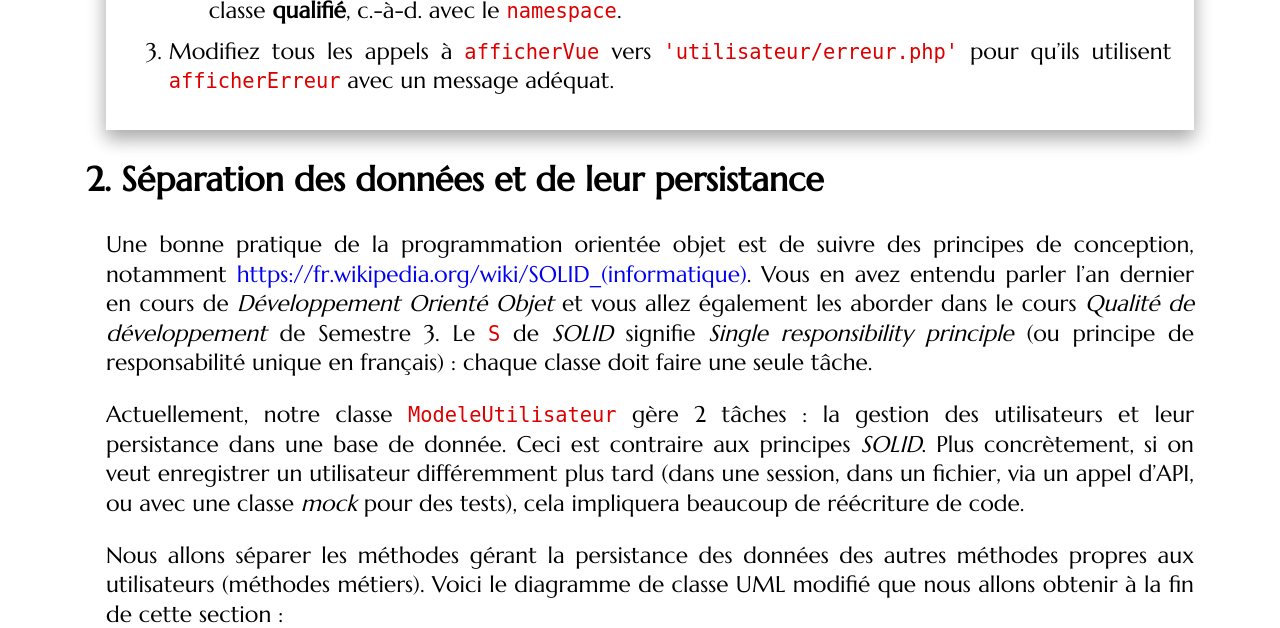
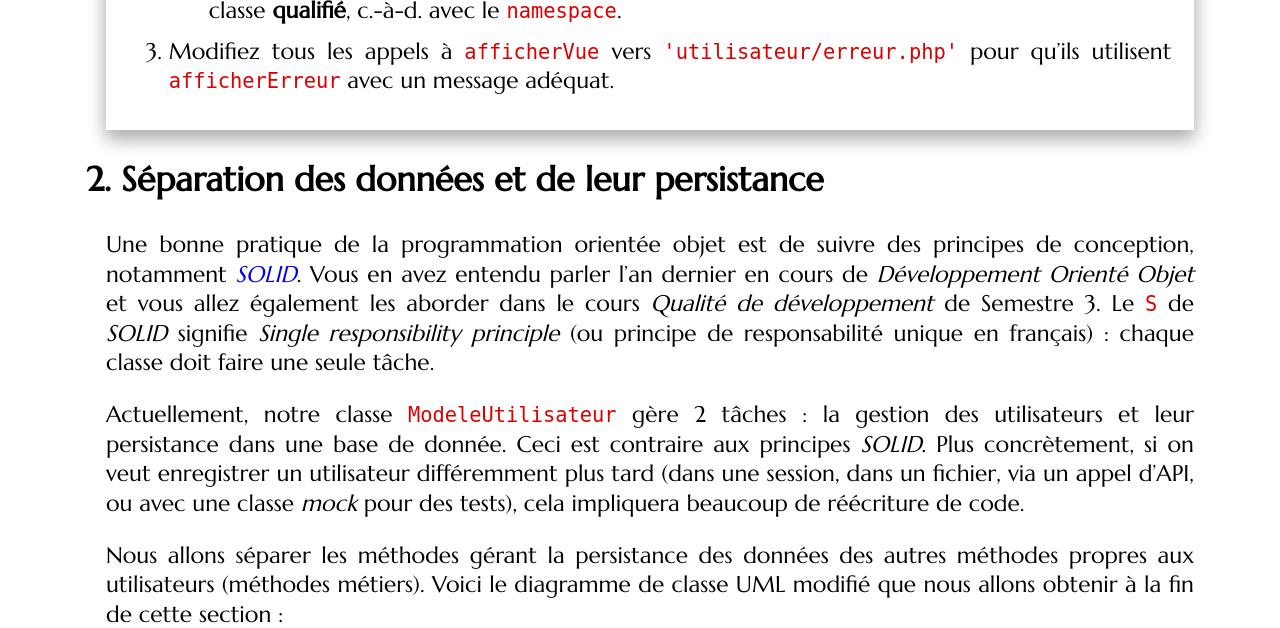
Before and after one commit to romainlebreton/R3.01-DeveloppementWeb, a Jekyll site: the page built from tutorials/tutorial6.md, in a window 1280 px wide and 900 px high, scrolled down 1739 px, cut to the strip 0-628 px from the top of the window. Built offline with Jekyll 4.4.1, drawn with Linux system fonts in a browser that asks for light colours; some web fonts are replaced; part of the change alters nothing that is shown.

Commit message:
erreur URL

```diff
--- a/tutorials/tutorial6.md
+++ b/tutorials/tutorial6.md
@@ -99,7 +99,7 @@ vers une page d'erreur.
 ## Séparation des données et de leur persistance
 
 Une bonne pratique de la programmation orientée objet est de suivre des
-principes de conception, notamment [https://fr.wikipedia.org/wiki/SOLID_(informatique)](*SOLID*).
+principes de conception, notamment [*SOLID*](https://fr.wikipedia.org/wiki/SOLID_(informatique)).
 Vous en avez entendu parler l'an dernier en cours de *Développement Orienté Objet* et vous allez également
 les aborder dans le cours *Qualité de développement* de Semestre 3. Le `S` de *SOLID* signifie
 *Single responsibility principle* (ou principe de responsabilité unique en
```
